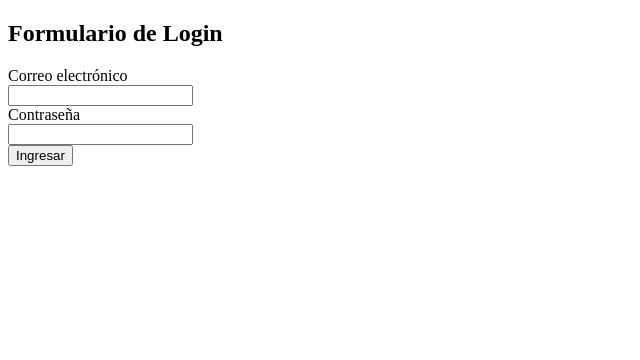
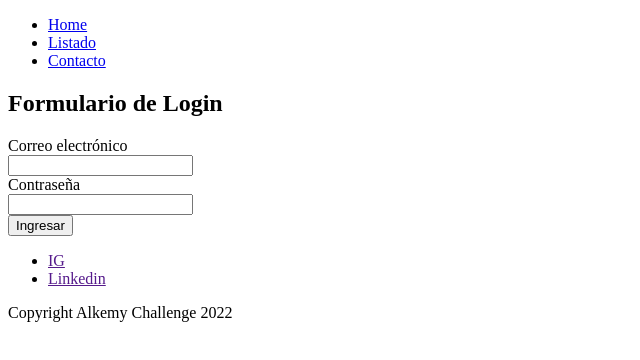
Before and after one commit to dmaceda/react-skill-up, a React (Create React App) app: page / in a window 1280 px wide. Shown: the top 360 px of the page, without its empty margins (0-640 px from the left). Built offline with nearby package versions, Linux system fonts and the light colour scheme.

Commit message:
footer added

```diff
--- a/src/App.js
+++ b/src/App.js
@@ -1,15 +1,21 @@
 import { Routes ,Route } from 'react-router-dom';
 import Login from "./components/Login";
 import Listado from "./components/Listado";
+import Header from "./components/Header";
+import Footer from "./components/Footer";
+
 
 
 function App() {
   return (
-
+    <>
+    <Header />
     <Routes>
       <Route path="/" element={<Login />}/>
       <Route exact path="/listado" element={<Listado/>}/>
     </Routes>
+    <Footer />
+    </>
 
   );
 }
--- /dev/null
+++ b/src/components/Footer.jsx
@@ -0,0 +1,21 @@
+import React from 'react'
+
+const Footer = () => {
+  return (
+    <footer>
+        <nav>
+            <ul>
+                <li>
+                    <a href="" rel='noopener noreferrer'>IG</a>
+                </li>
+                <li>
+                    <a href="" rel='noopener noreferrer'>Linkedin</a>
+                </li>
+            </ul>
+        </nav>
+        <p>Copyright Alkemy Challenge 2022</p>
+    </footer>
+  )
+}
+
+export default Footer
--- /dev/null
+++ b/src/components/Header.jsx
@@ -0,0 +1,24 @@
+import React from 'react';
+import { Link } from 'react-router-dom';
+
+const Header = () => {
+  return (
+    <header>
+        <nav>
+            <ul>
+                <li>
+                    <Link to="/">Home</Link>
+                </li>
+                <li>
+                    <Link to="/listado">Listado</Link>
+                </li>
+                <li>
+                    <Link to="/contacto">Contacto</Link>
+                </li>
+            </ul>
+        </nav>
+    </header>
+  )
+}
+
+export default Header
```
